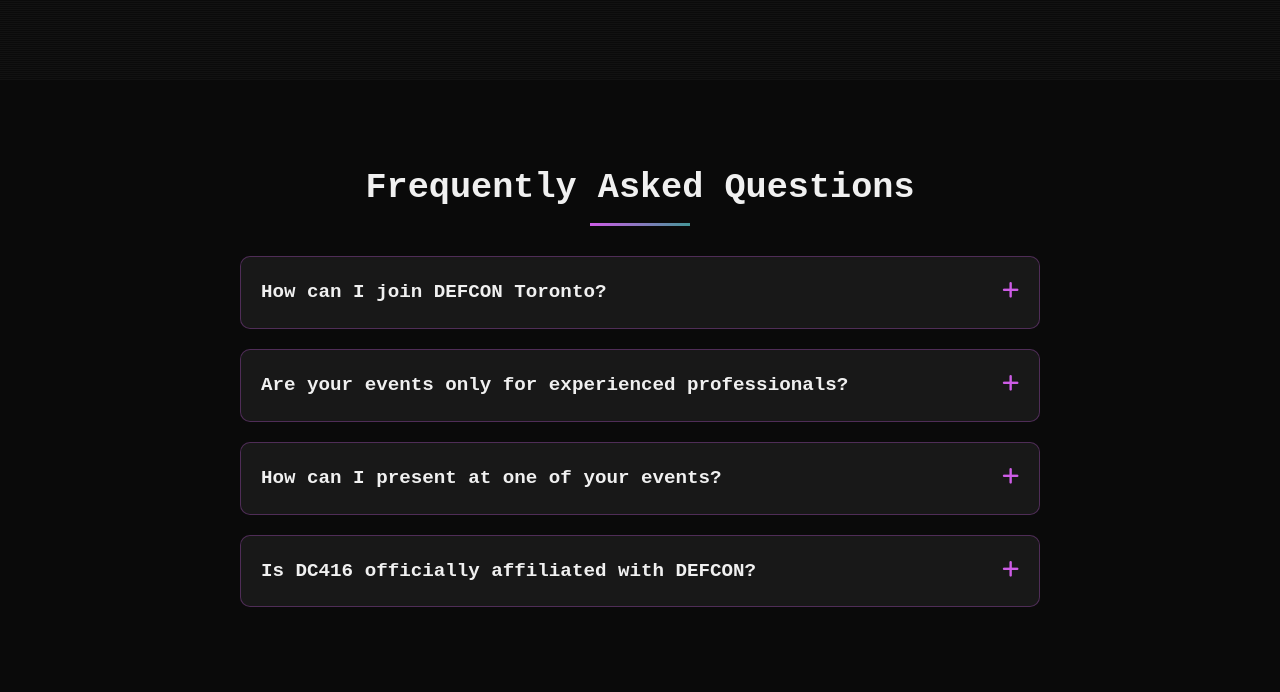
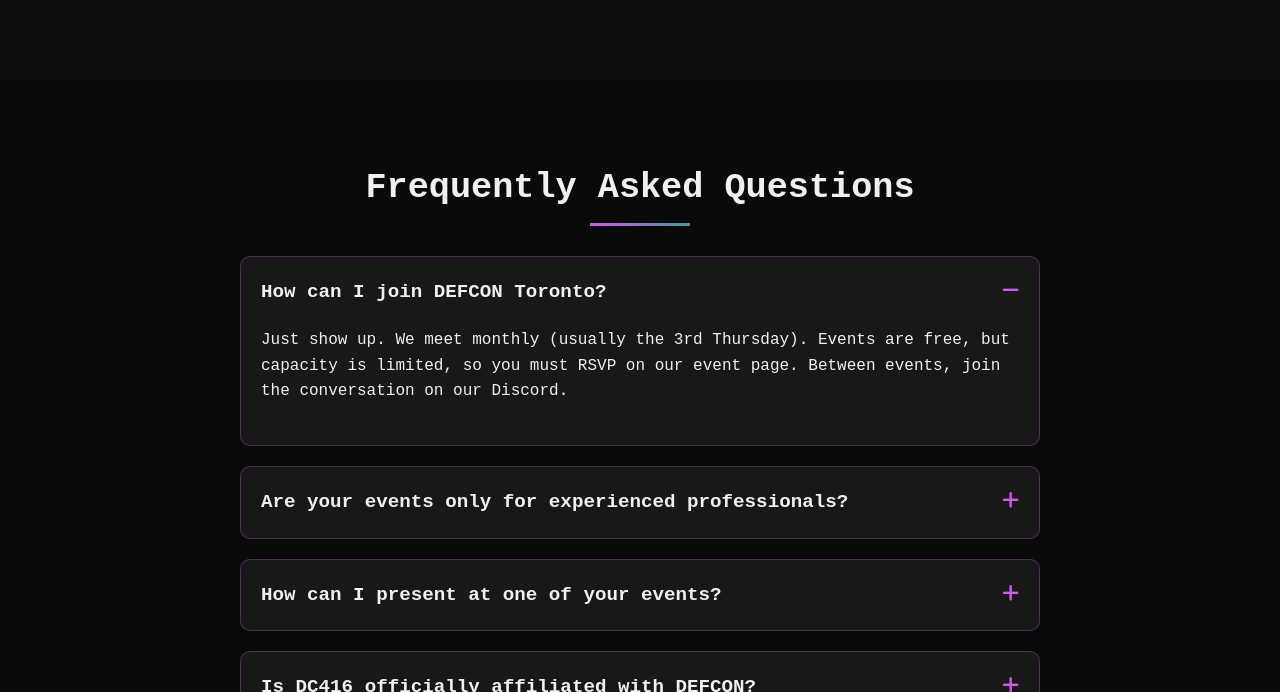
Before and after one commit to amir-hosseinpour/dc416-docker, a plain HTML site: page dc416-main-website-main/contact.html in a window 1280 px wide. Both pictures are taken after a click on the element "How can I join DEFCON Toronto?". Shown: the part 1085-1777 px from the top of the page. Drawn offline with Linux system fonts and the light colour scheme.

Commit message:
reverted the branding to DEFCON, fixed FAQs

```diff
--- a/dc416-main-website-main/contact.html
+++ b/dc416-main-website-main/contact.html
@@ -140,8 +140,9 @@
                         <span class="faq-toggle"><i class="fas fa-plus"></i></span>
                     </div>
                     <div class="faq-answer">
-                        <p>There's no formal membership process. Simply attend our events, join our Discord server, and
-                            participate in our online and offline activities. All skill levels are welcome!</p>
+                        <p>Just show up. We meet monthly (usually the 3rd Thursday). Events are free, but capacity is
+                            limited, so you must RSVP on our event page. Between events, join the conversation on our
+                            Discord.</p>
                     </div>
                 </div>
 
@@ -151,9 +152,8 @@
                         <span class="faq-toggle"><i class="fas fa-plus"></i></span>
                     </div>
                     <div class="faq-answer">
-                        <p>Not at all! We welcome attendees of all skill levels, from beginners to experts. Many of our
-                            events include introductory content and mentorship opportunities for those new to
-                            cybersecurity.</p>
+                        <p>No. We welcome everyone—from students and skiddies to red team veterans. You don’t need a PhD
+                            or a job title, just a genuine interest in security. Leave the ego at the door.</p>
                     </div>
                 </div>
 
@@ -163,9 +163,9 @@
                         <span class="faq-toggle"><i class="fas fa-plus"></i></span>
                     </div>
                     <div class="faq-answer">
-                        <p>We're always looking for speakers! Contact us through this form with your topic idea, a brief
-                            overview of your presentation, and your availability. Our team will get back to you to
-                            discuss details.</p>
+                        <p>Pitch us on Discord or grab an organizer at an event. We want technical deep dives, live
+                            demos, and war stories. The only hard rule: No vendor pitches. If you are trying to sell a
+                            product, don't apply.</p>
                     </div>
                 </div>
 
@@ -175,9 +175,8 @@
                         <span class="faq-toggle"><i class="fas fa-plus"></i></span>
                     </div>
                     <div class="faq-answer">
-                        <p>DC416 is a recognized DEFCON Group (DCG), which means we're part of the global community of
-                            local groups inspired by the DEFCON conference. We operate independently but adhere to the
-                            spirit and principles of the wider DEFCON community.</p>
+                        <p>Yes. We are a registered DEF CON Group. We operate under the official charter to bring the
+                            raw, technical spirit of the Las Vegas conference to Toronto.</p>
                     </div>
                 </div>
             </div>
--- a/dc416-main-website-main/js/main.js
+++ b/dc416-main-website-main/js/main.js
@@ -143,6 +143,32 @@
     }
 });
 
+// FAQ Accordion
+const faqQuestions = document.querySelectorAll('.faq-question');
+
+faqQuestions.forEach(question => {
+    question.addEventListener('click', () => {
+        const faqItem = question.parentElement;
+        const faqAnswer = faqItem.querySelector('.faq-answer');
+
+        // Toggle active class
+        faqItem.classList.toggle('active');
+
+        // Toggle show class
+        faqAnswer.classList.toggle('show');
+
+        // Toggle icon
+        const icon = question.querySelector('.faq-toggle i');
+        if (faqAnswer.classList.contains('show')) {
+            icon.classList.remove('fa-plus');
+            icon.classList.add('fa-minus');
+        } else {
+            icon.classList.remove('fa-minus');
+            icon.classList.add('fa-plus');
+        }
+    });
+});
+
 // Create Digital Rain Effect
 function createDigitalRain() {
     const canvas = document.createElement('canvas');
```
